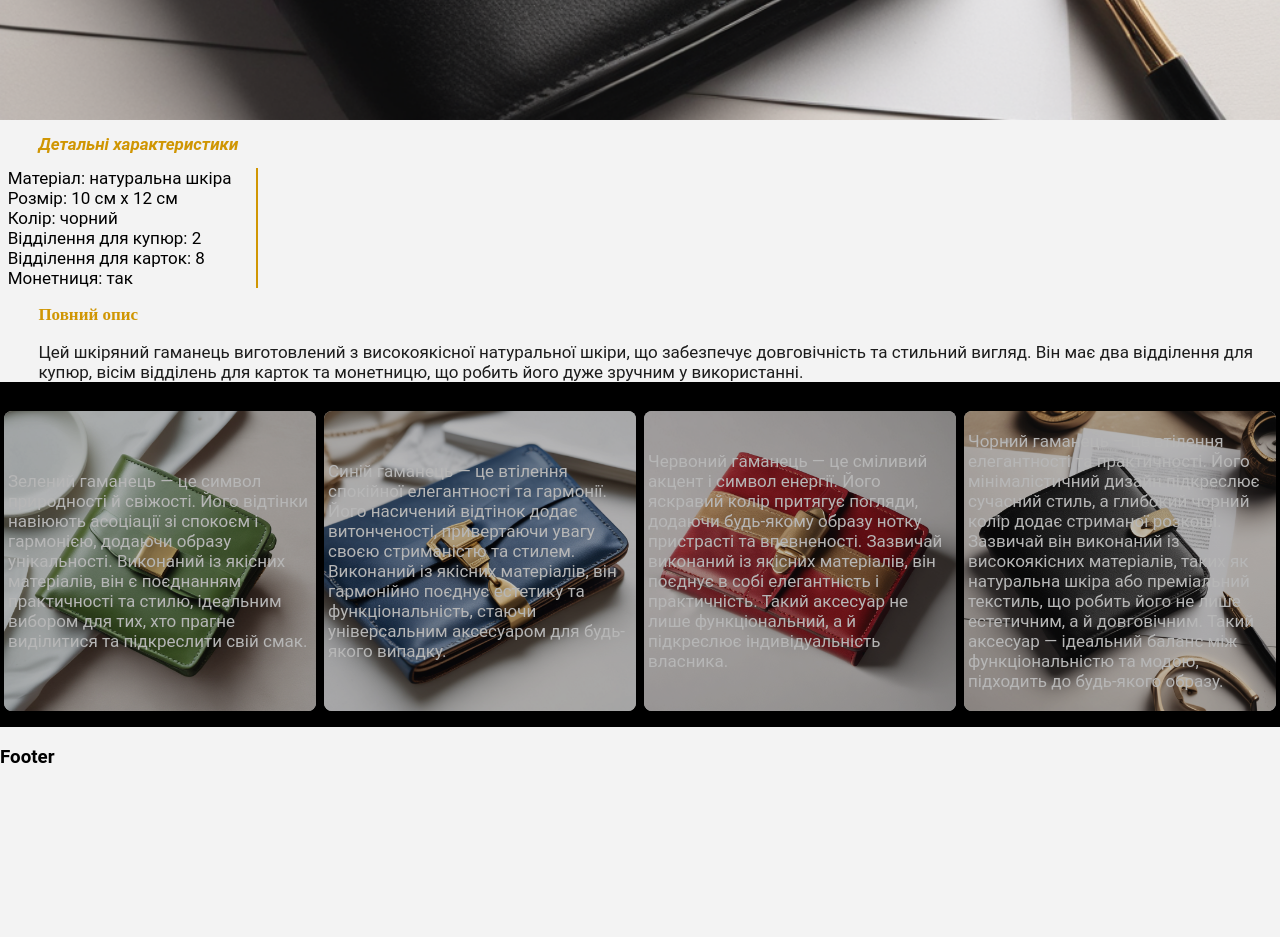
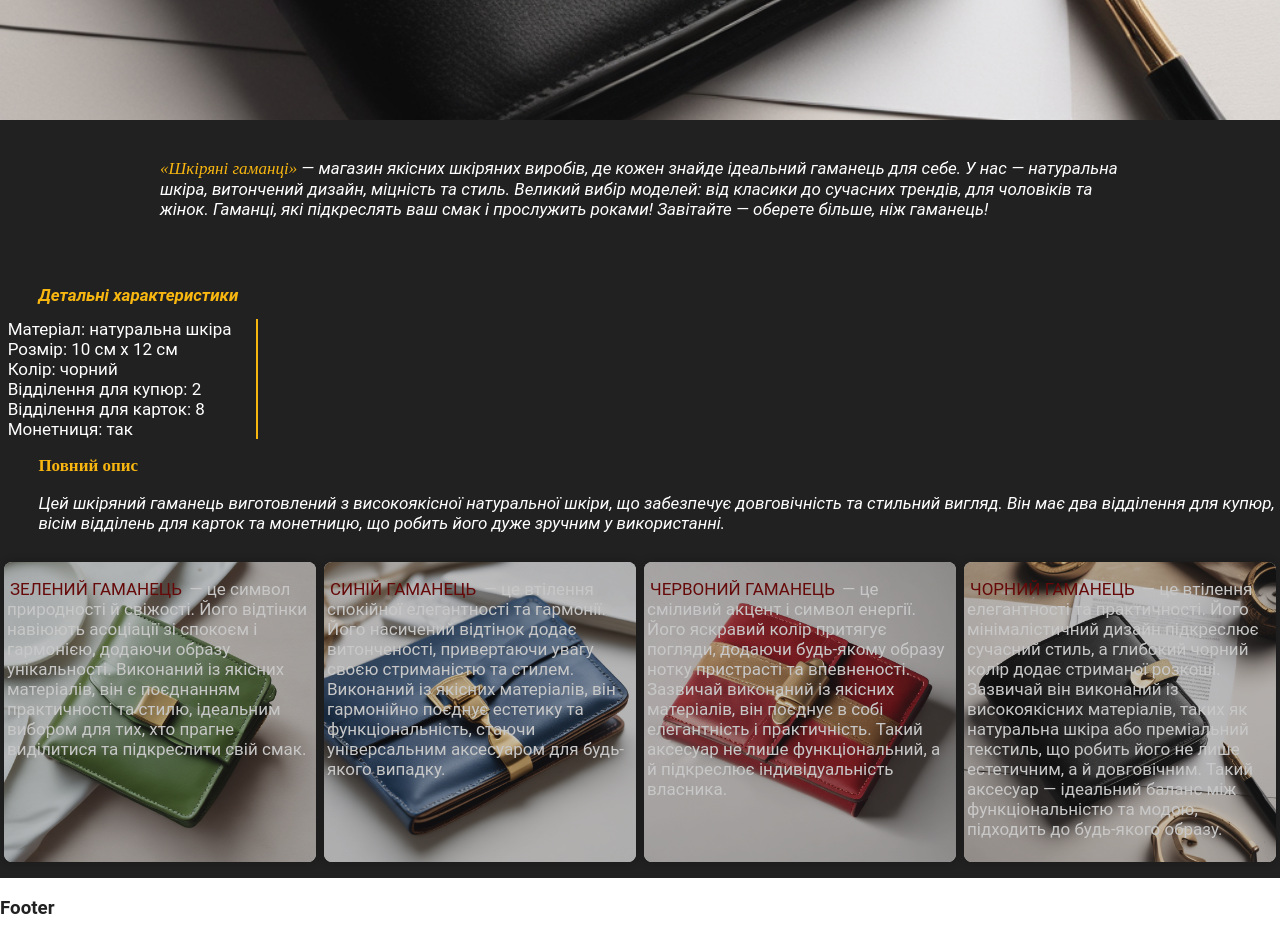
Before and after one commit to UlichIgor/leather-wallet, a React (Create React App) app: page / in a window 1280 px wide. Shown: the part 560-1497 px from the top of the page. Before the commit the page ends 1347 px from the top, so only its background shows below. Built offline with nearby package versions, Linux system fonts and the light colour scheme.

Commit message:
update styles

```diff
--- a/src/components/Content/Content.jsx
+++ b/src/components/Content/Content.jsx
@@ -8,6 +8,7 @@ export default class Content extends Component {
   render() {
     return (
       <div className={styles.content}>
+        <p className={styles.description}><span>«Шкіряні гаманці»</span> — магазин якісних шкіряних виробів, де кожен знайде ідеальний гаманець для себе. У нас — натуральна шкіра, витончений дизайн, міцність та стиль. Великий вибір моделей: від класики до сучасних трендів, для чоловіків та жінок. Гаманці, які підкреслять ваш смак і прослужить роками! Завітайте — оберете більше, ніж гаманець!</p>
         <div className={styles.specifications}>
           {/* Содержимое раздела specifications */}
           <h2>Детальні характеристики</h2>
@@ -26,19 +27,19 @@ export default class Content extends Component {
           {/* Содержимое раздела gallery */}
           <div className={styles.imageContainer}>
             <img src={GalleryGreen} alt="Зелений гаманець" />
-            <p>Зелений гаманець — це символ природності й свіжості. Його відтінки навіюють асоціації зі спокоєм і гармонією, додаючи образу унікальності. Виконаний із якісних матеріалів, він є поєднанням практичності та стилю, ідеальним вибором для тих, хто прагне виділитися та підкреслити свій смак.</p>
+            <p><span>Зелений гаманець</span> — це символ природності й свіжості. Його відтінки навіюють асоціації зі спокоєм і гармонією, додаючи образу унікальності. Виконаний із якісних матеріалів, він є поєднанням практичності та стилю, ідеальним вибором для тих, хто прагне виділитися та підкреслити свій смак.</p>
           </div>
           <div className={styles.imageContainer}>
             <img src={GalleryBlue} alt="Синій гаманець" />
-            <p>Синій гаманець — це втілення спокійної елегантності та гармонії. Його насичений відтінок додає витонченості, привертаючи увагу своєю стриманістю та стилем. Виконаний із якісних матеріалів, він гармонійно поєднує естетику та функціональність, стаючи універсальним аксесуаром для будь-якого випадку.</p>
+            <p><span>Синій гаманець </span>— це втілення спокійної елегантності та гармонії. Його насичений відтінок додає витонченості, привертаючи увагу своєю стриманістю та стилем. Виконаний із якісних матеріалів, він гармонійно поєднує естетику та функціональність, стаючи універсальним аксесуаром для будь-якого випадку.</p>
           </div>
           <div className={styles.imageContainer}>
             <img src={GalleryRed} alt="Червоний гаманець" />
-            <p>Червоний гаманець — це сміливий акцент і символ енергії. Його яскравий колір притягує погляди, додаючи будь-якому образу нотку пристрасті та впевненості. Зазвичай виконаний із якісних матеріалів, він поєднує в собі елегантність і практичність. Такий аксесуар не лише функціональний, а й підкреслює індивідуальність власника.</p>
+            <p><span>Червоний гаманець </span>— це сміливий акцент і символ енергії. Його яскравий колір притягує погляди, додаючи будь-якому образу нотку пристрасті та впевненості. Зазвичай виконаний із якісних матеріалів, він поєднує в собі елегантність і практичність. Такий аксесуар не лише функціональний, а й підкреслює індивідуальність власника.</p>
           </div>
           <div className={styles.imageContainer}>
             <img src={GalleryBlack} alt="Чорний гаманець" />
-            <p>Чорний гаманець — це втілення елегантності та практичності. Його мінімалістичний дизайн підкреслює сучасний стиль, а глибокий чорний колір додає стриманої розкоші. Зазвичай він виконаний із високоякісних матеріалів, таких як натуральна шкіра або преміальний текстиль, що робить його не лише естетичним, а й довговічним. Такий аксесуар — ідеальний баланс між функціональністю та модою, підходить до будь-якого образу.</p>
+            <p><span>Чорний гаманець </span>— це втілення елегантності та практичності. Його мінімалістичний дизайн підкреслює сучасний стиль, а глибокий чорний колір додає стриманої розкоші. Зазвичай він виконаний із високоякісних матеріалів, таких як натуральна шкіра або преміальний текстиль, що робить його не лише естетичним, а й довговічним. Такий аксесуар — ідеальний баланс між функціональністю та модою, підходить до будь-якого образу.</p>
           </div>
         </div>
       </div>
--- a/src/components/Content/Content.module.scss
+++ b/src/components/Content/Content.module.scss
@@ -15,7 +15,7 @@
   left: 0;
   width: 100%;
   height: auto;
-  background-color: vars.$bg-color;
+  background-color: vars.$color;
 
   h2 {
     padding-left: 3%;
@@ -36,7 +36,8 @@
     padding-left: 3%;
     font-family: vars.$font-family;
     font-size: vars.$font-size3;
-    color: vars.$color;
+    color: vars.$bg-color;
+
   }
 
   h3 {
@@ -49,8 +50,9 @@
   p {
     padding-left: 3%;
     font-size: vars.$font-size3;
-    color: vars.$h3;
+    color: vars.$bg-color;
     font-family: vars.$font-family;
+    font-style: italic;
   }
 }
 
@@ -83,9 +85,6 @@
   color: vars.$bg-color;
   display: flex;
   flex-direction: column;
-  justify-content: center;
-  align-items: center;
-  align-content: center;
   border-radius: 8px;
   box-shadow: 0 0 8px 2px rgba(0, 0, 0, 0.2);
   transition: all 0.3s ease-in-out;
@@ -95,7 +94,7 @@
 
 .imageContainer:hover {
   transform: scale(1.02);
-  box-shadow: 0 0 8px 2px rgba(255, 255, 255, 0.872);
+  box-shadow: 0 0 8px 2px rgba(1, 1, 1, 0.872);
   cursor: pointer;
   color:vars.$color;
   opacity: 1;
@@ -119,5 +118,33 @@
   left: 0;
   font-size: vars.$font-size3;
   font-family: vars.$font-family;
-  padding: 4px;
+ padding: 0 3px;
 }
+.imageContainer span {
+  position: relative;
+  top: 0;
+  left: 0;
+  font-size: vars.$font-size3;
+  font-family: vars.$font-family;
+  color:vars.$h4;
+ text-transform: uppercase;
+ padding: 3px 3px 4px;
+}
+
+p.description {
+  position: relative;
+  top: 0;
+  left: 0;
+  width: 75%;
+  font-size: vars.$font-size3;
+  font-family: vars.$font-family;
+  color: vars.$bg-color;
+  font-style: italic;
+  margin: 0 auto;
+  padding: 3%0 4%
+}
+
+.description span {
+  color: vars.$h2;
+  font-family: vars.$font-family2;
+}
--- a/src/components/Header/Header.jsx
+++ b/src/components/Header/Header.jsx
@@ -19,7 +19,7 @@ export default class Header extends Component {
         </div>
         <h1 className={styles.title}>Шкіряні гаманці</h1>
         <p className={styles.slogan}>Найкраща якість для вас</p>
-        <p className={styles.description}><span>«Шкіряні гаманці»</span> — магазин якісних шкіряних виробів, де кожен знайде ідеальний гаманець для себе. У нас — натуральна шкіра, витончений дизайн, міцність та стиль. Великий вибір моделей: від класики до сучасних трендів, для чоловіків та жінок. Гаманці, які підкреслять ваш смак і прослужить роками! Завітайте — оберете більше, ніж гаманець!</p>
+
       </div>
     )
   }
--- a/src/components/Header/Header.module.scss
+++ b/src/components/Header/Header.module.scss
@@ -73,7 +73,7 @@ button.email {
 a.links {
   font-size: vars.$font-size3;
   font-family: vars.$font-family;
-  color: vars.$color;
+  color: vars.$h2;
   margin-right: 20px;
   text-decoration: none;
 
@@ -96,13 +96,3 @@ a.links {
   color: vars.$h2;
   margin-top: 10px;
 }
-.description {
-  font-size: vars.$font-size3;
-  font-family: vars.$font-family;
-  color: vars.$bg-color;
-  margin-top: 10px;
-}
-.description span{
-  color: vars.$h2;
-  font-family: vars.$font-family2;
-}
--- a/src/scss/_var.scss
+++ b/src/scss/_var.scss
@@ -1,8 +1,9 @@
-$bg-color:#f3f3f3;
-$color:#000000;
-$h1:#fce704;
-$h2:#d09603;
-$h3:#1c1c1c;
+$color:#212121;
+$bg-color:#ffffff;
+$h1:#fcfc04;
+$h2:#f8b610;
+$h3:#000000;
+$h4:#7c0202;
 $font-size1:calc(9px + 3.625vw);
 $font-family2: 'dancing script', cursive;
 $font-family: 'Roboto', sans-serif;
```
